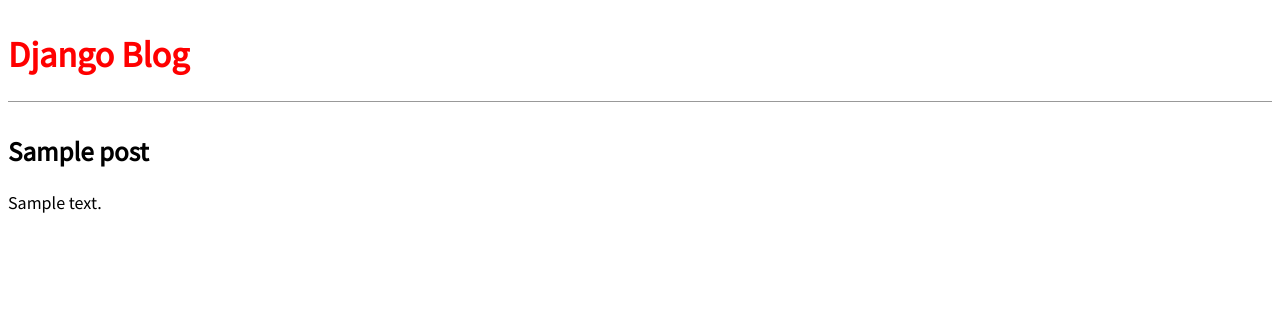
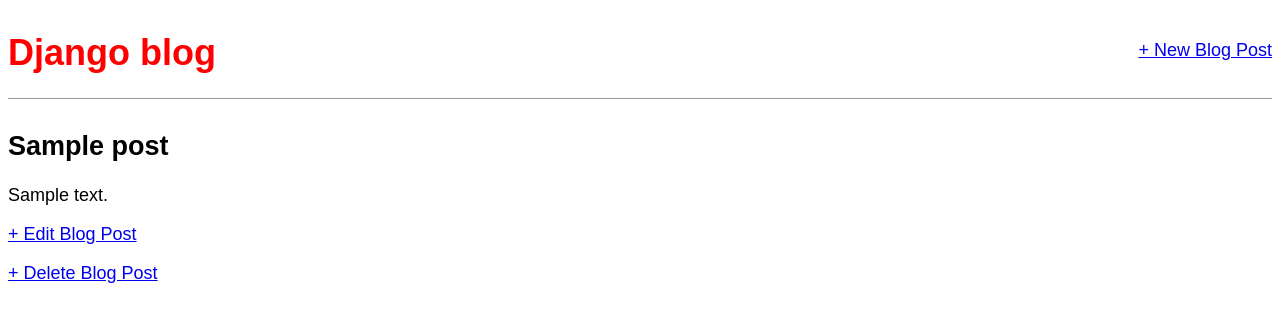
Before and after one commit to stelliosbonadurer/Blog, a Django app: page /post/1/ in a window 1280 px wide. Shown: the top 322 px of the page. Run offline with Django 5.2, Linux system fonts and the light colour scheme; tables that the repository leaves empty hold one stand-in row (values such as "Sample post"); some web fonts are replaced.

Commit message:
Add Post editing and delete functions

```diff
--- a/blog/urls.py
+++ b/blog/urls.py
@@ -1,7 +1,13 @@
+# blog/urls.py
 from django.urls import path
-from .views import post_list, post_detail
+from .views import BlogListView, BlogDetailView, BlogCreateView, BlogUpdateView, BlogDeleteView
+
 
 urlpatterns = [
-    path("post/<int:pk>/", post_detail, name="post_detail"),
-    path("", post_list, name="home"),
+
+    path("post/new/", BlogCreateView.as_view(), name="post_new"),
+    path("post/<int:pk>/", BlogDetailView.as_view(), name="post_detail"),
+    path("post/<int:pk>/edit/", BlogUpdateView.as_view(), name="post_edit"),
+    path("post/<int:pk>/delete/", BlogDeleteView.as_view(), name="post_delete"),
+    path("", BlogListView.as_view(), name="home"),
 ]
--- a/blog/views.py
+++ b/blog/views.py
@@ -1,11 +1,41 @@
-from django.shortcuts import render, get_object_or_404
+# from django.shortcuts import render, get_object_or_404
+# from .models import Post
+# # Create your views here.
+
+# def post_list(request):
+#     posts = Post.objects.all()
+#     return render(request, 'home.html', {'posts': posts})
+
+# def post_detail(request, pk): # new
+#     post = get_object_or_404(Post, pk=pk)
+#     return render(request, "post_detail.html", {"post": post})
+from django.views.generic import ListView, DetailView
+from django.views.generic.edit import CreateView, UpdateView, DeleteView
+from django.urls import reverse_lazy
+
 from .models import Post
-# Create your views here.
 
-def post_list(request):
-    posts = Post.objects.all()
-    return render(request, 'home.html', {'posts': posts})
 
-def post_detail(request, pk): # new
-    post = get_object_or_404(Post, pk=pk)
-    return render(request, "post_detail.html", {"post": post})
+class BlogListView(ListView):
+    model = Post
+    template_name = "home.html"
+    context_object_name = 'posts'
+
+class BlogDetailView(DetailView):
+    model = Post
+    template_name = "post_detail.html"
+
+class BlogCreateView(CreateView):
+    model = Post
+    template_name = "post_new.html"
+    fields = ["title","author","body"]
+
+class BlogUpdateView(UpdateView):
+    model = Post
+    template_name = "post_edit.html"
+    fields = ["title","body"]
+
+class BlogDeleteView(DeleteView):
+    model = Post
+    template_name = "post_delete.html"
+    success_url = reverse_lazy("home")
--- a/templates/base.html
+++ b/templates/base.html
@@ -1,25 +1,27 @@
+<!-- templates/base.html -->
 {% load static %}
-
 <html>
-
   <head>
-    <title>Django Blog</title>
-    <link rel="stylesheet" href="{% static 'css/base.css' %}">
-
+    <title>Django blog</title>
+    <link href="https://fonts.googleapis.com/css?family=\
+Source+Sans+Pro:400" rel="stylesheet" />
+    <link href="{% static 'css/base.css' %}" rel="stylesheet" />
   </head>
   <body>
+    <div>
       <header>
-        <h1><a href="{% url 'home' %}">Django Blog</a></h1>
-        <link href="https://fonts.googleapis.com/css?family=Source+Sans+Pro:400"
-rel="stylesheet">
+        <!-- start new HTML... -->
+        <div class="nav-left">
+          <h1><a href="{% url 'home' %}">Django blog</a></h1>
+        </div>
+        <div class="nav-right">
+          <a href="{% url 'post_new' %}">+ New Blog Post</a>
+        </div>
+        <!-- end new HTML... -->
+      </header>
+      {% block content %}
 
-    </header>
-    <div>
-        {% block content %}
-        {% endblock content %}
+      {% endblock %}
     </div>
-
-
   </body>
-
 </html>
--- a/templates/post_detail.html
+++ b/templates/post_detail.html
@@ -1,8 +1,16 @@
 <!-- templates/post_detail.html -->
-{% extends "base.html" %}
+{% extends 'base.html' %}
 {% block content %}
-<div class="post-entry">
-<h2>{{ post.title }}</h2>
-<p>{{ post.body }}</p>
-</div>
-{% endblock content %}
+  <div class="post-entry">
+    <h2>{{ post.title }}</h2>
+    <p>{{ post.body }}</p>
+  </div>
+  <div>
+    <p>
+      <a href="{% url 'post_edit' post.pk %}">+ Edit Blog Post</a>
+    </p>
+    <p>
+      <a href="{% url 'post_delete' post.pk %}">+ Delete Blog Post</a>
+    </p>
+  </div>
+{% endblock %}
```
Also changed, not shown: blog/tests.py (+34 -0 lines), templates/post_delete.html (added, +10 -0 lines), templates/post_edit.html (added, +10 -0 lines), templates/post_new.html (added, +10 -0 lines). Lines whose indentation alone changed are shown as unchanged.
